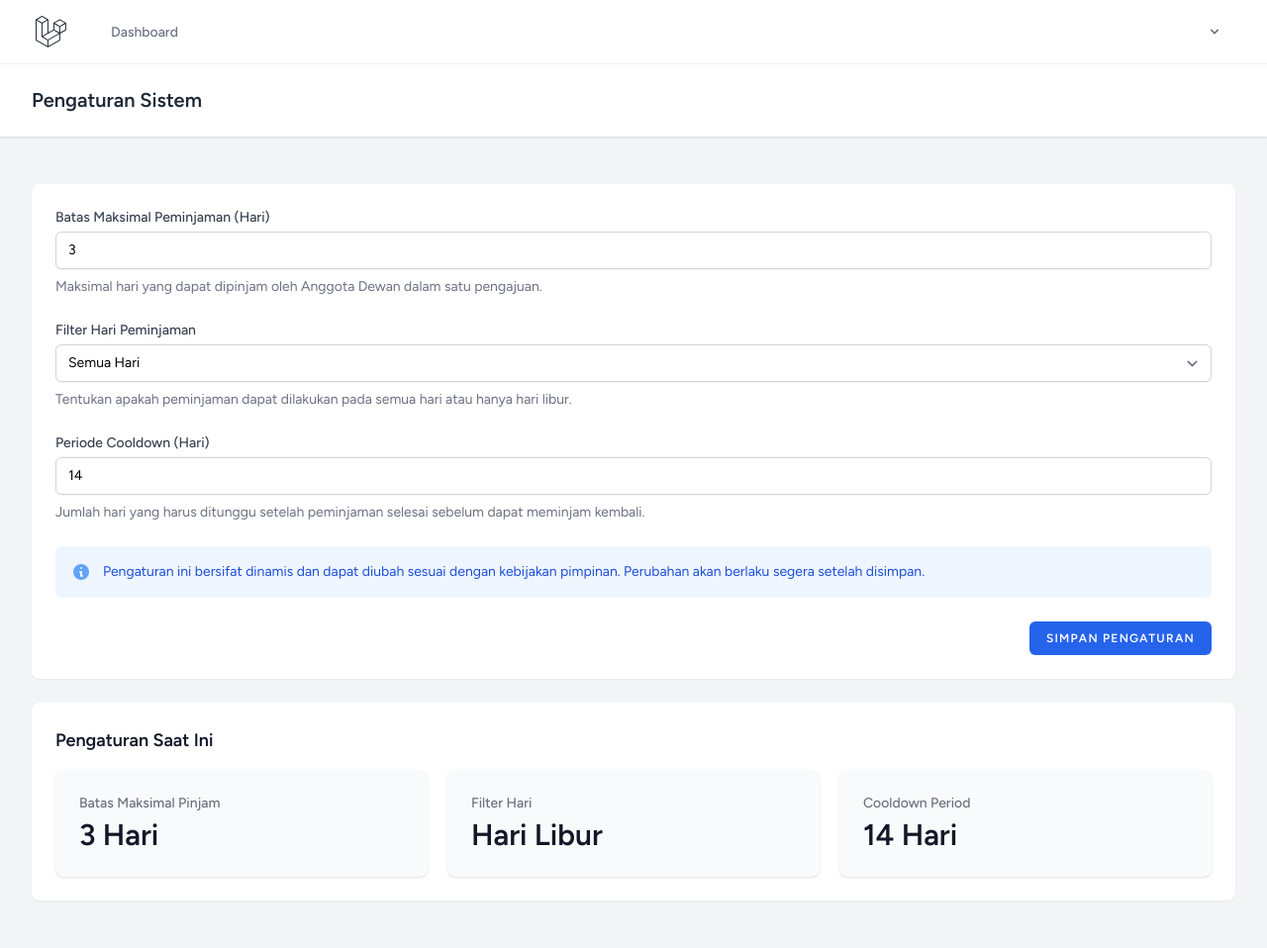
After one commit to Askarastudio/ekdosetwan, a Laravel app: template resources/views/admin/settings/index.blade.php in a window 1280 px wide. The commit adds this page. Shown: the whole page at 99% size. Run offline with Laravel 12, Linux system fonts and the light colour scheme; the template is opened without the code that fills it, so the values that code supplies are empty; style sheets or scripts are compiled from the project's sources.

Commit message:
Add settings management, audit logs, and improve navigation
Co-authored-by: Askarastudio <107206327+Askarastudio@users.noreply.github.com>

```diff
--- /dev/null
+++ b/resources/views/admin/settings/index.blade.php
@@ -0,0 +1,135 @@
+<x-app-layout>
+    <x-slot name="header">
+        <h2 class="font-semibold text-xl text-gray-800 leading-tight">
+            {{ __('Pengaturan Sistem') }}
+        </h2>
+    </x-slot>
+
+    <div class="py-12">
+        <div class="max-w-7xl mx-auto sm:px-6 lg:px-8">
+            @if(session('success'))
+            <div class="bg-green-50 border-l-4 border-green-400 p-4 mb-6">
+                <p class="text-sm text-green-700">{{ session('success') }}</p>
+            </div>
+            @endif
+
+            <div class="bg-white overflow-hidden shadow-sm sm:rounded-lg">
+                <div class="p-6">
+                    <form action="{{ route('admin.settings.update') }}" method="POST">
+                        @csrf
+
+                        <div class="space-y-6">
+                            <!-- Batas Maksimal Pinjam -->
+                            <div>
+                                <label for="batas_maksimal_pinjam" class="block text-sm font-medium text-gray-700">
+                                    Batas Maksimal Peminjaman (Hari)
+                                </label>
+                                <div class="mt-1">
+                                    <input type="number" name="batas_maksimal_pinjam" id="batas_maksimal_pinjam"
+                                        value="{{ old('batas_maksimal_pinjam', $settings->get('batas_maksimal_pinjam')->value ?? 3) }}"
+                                        min="1" max="30" required
+                                        class="block w-full rounded-md border-gray-300 shadow-sm focus:border-indigo-500 focus:ring-indigo-500 sm:text-sm">
+                                </div>
+                                <p class="mt-2 text-sm text-gray-500">
+                                    Maksimal hari yang dapat dipinjam oleh Anggota Dewan dalam satu pengajuan.
+                                </p>
+                                @error('batas_maksimal_pinjam')
+                                <p class="mt-1 text-sm text-red-600">{{ $message }}</p>
+                                @enderror
+                            </div>
+
+                            <!-- Filter Hari -->
+                            <div>
+                                <label for="filter_hari" class="block text-sm font-medium text-gray-700">
+                                    Filter Hari Peminjaman
+                                </label>
+                                <div class="mt-1">
+                                    <select name="filter_hari" id="filter_hari" required
+                                        class="block w-full rounded-md border-gray-300 shadow-sm focus:border-indigo-500 focus:ring-indigo-500 sm:text-sm">
+                                        <option value="semua" {{ old('filter_hari', $settings->get('filter_hari')->value ?? 'semua') == 'semua' ? 'selected' : '' }}>
+                                            Semua Hari
+                                        </option>
+                                        <option value="hari_libur" {{ old('filter_hari', $settings->get('filter_hari')->value ?? 'semua') == 'hari_libur' ? 'selected' : '' }}>
+                                            Hanya Hari Libur
+                                        </option>
+                                    </select>
+                                </div>
+                                <p class="mt-2 text-sm text-gray-500">
+                                    Tentukan apakah peminjaman dapat dilakukan pada semua hari atau hanya hari libur.
+                                </p>
+                                @error('filter_hari')
+                                <p class="mt-1 text-sm text-red-600">{{ $message }}</p>
+                                @enderror
+                            </div>
+
+                            <!-- Cooldown Period -->
+                            <div>
+                                <label for="cooldown_period" class="block text-sm font-medium text-gray-700">
+                                    Periode Cooldown (Hari)
+                                </label>
+                                <div class="mt-1">
+                                    <input type="number" name="cooldown_period" id="cooldown_period"
+                                        value="{{ old('cooldown_period', $settings->get('cooldown_period')->value ?? 14) }}"
+                                        min="1" max="90" required
+                                        class="block w-full rounded-md border-gray-300 shadow-sm focus:border-indigo-500 focus:ring-indigo-500 sm:text-sm">
+                                </div>
+                                <p class="mt-2 text-sm text-gray-500">
+                                    Jumlah hari yang harus ditunggu setelah peminjaman selesai sebelum dapat meminjam kembali.
+                                </p>
+                                @error('cooldown_period')
+                                <p class="mt-1 text-sm text-red-600">{{ $message }}</p>
+                                @enderror
+                            </div>
+
+                            <!-- Info Box -->
+                            <div class="rounded-md bg-blue-50 p-4">
+                                <div class="flex">
+                                    <div class="flex-shrink-0">
+                                        <svg class="h-5 w-5 text-blue-400" viewBox="0 0 20 20" fill="currentColor">
+                                            <path fill-rule="evenodd" d="M18 10a8 8 0 11-16 0 8 8 0 0116 0zm-7-4a1 1 0 11-2 0 1 1 0 012 0zM9 9a1 1 0 000 2v3a1 1 0 001 1h1a1 1 0 100-2v-3a1 1 0 00-1-1H9z" clip-rule="evenodd" />
+                                        </svg>
+                                    </div>
+                                    <div class="ml-3 flex-1 md:flex md:justify-between">
+                                        <p class="text-sm text-blue-700">
+                                            Pengaturan ini bersifat dinamis dan dapat diubah sesuai dengan kebijakan pimpinan.
+                                            Perubahan akan berlaku segera setelah disimpan.
+                                        </p>
+                                    </div>
+                                </div>
+                            </div>
+                        </div>
+
+                        <div class="mt-6 flex items-center justify-end">
+                            <button type="submit" class="inline-flex items-center px-4 py-2 bg-blue-600 border border-transparent rounded-md font-semibold text-xs text-white uppercase tracking-widest hover:bg-blue-700 focus:bg-blue-700 active:bg-blue-900 focus:outline-none focus:ring-2 focus:ring-indigo-500 focus:ring-offset-2 transition ease-in-out duration-150">
+                                Simpan Pengaturan
+                            </button>
+                        </div>
+                    </form>
+                </div>
+            </div>
+
+            <!-- Current Settings Summary -->
+            <div class="mt-6 bg-white overflow-hidden shadow-sm sm:rounded-lg">
+                <div class="p-6">
+                    <h3 class="text-lg font-semibold text-gray-900 mb-4">Pengaturan Saat Ini</h3>
+                    <dl class="grid grid-cols-1 gap-5 sm:grid-cols-3">
+                        <div class="px-4 py-5 bg-gray-50 shadow rounded-lg overflow-hidden sm:p-6">
+                            <dt class="text-sm font-medium text-gray-500 truncate">Batas Maksimal Pinjam</dt>
+                            <dd class="mt-1 text-3xl font-semibold text-gray-900">{{ $settings->get('batas_maksimal_pinjam')->value ?? 3 }} Hari</dd>
+                        </div>
+                        <div class="px-4 py-5 bg-gray-50 shadow rounded-lg overflow-hidden sm:p-6">
+                            <dt class="text-sm font-medium text-gray-500 truncate">Filter Hari</dt>
+                            <dd class="mt-1 text-3xl font-semibold text-gray-900">
+                                {{ $settings->get('filter_hari')->value == 'semua' ? 'Semua Hari' : 'Hari Libur' }}
+                            </dd>
+                        </div>
+                        <div class="px-4 py-5 bg-gray-50 shadow rounded-lg overflow-hidden sm:p-6">
+                            <dt class="text-sm font-medium text-gray-500 truncate">Cooldown Period</dt>
+                            <dd class="mt-1 text-3xl font-semibold text-gray-900">{{ $settings->get('cooldown_period')->value ?? 14 }} Hari</dd>
+                        </div>
+                    </dl>
+                </div>
+            </div>
+        </div>
+    </div>
+</x-app-layout>
--- a/resources/views/layouts/navigation.blade.php
+++ b/resources/views/layouts/navigation.blade.php
@@ -15,6 +15,30 @@
                     <x-nav-link :href="route('dashboard')" :active="request()->routeIs('dashboard')">
                         {{ __('Dashboard') }}
                     </x-nav-link>
+
+                    @can('view-kendaraan')
+                    <x-nav-link :href="route('admin.kendaraan.index')" :active="request()->routeIs('admin.kendaraan.*')">
+                        {{ __('Kendaraan') }}
+                    </x-nav-link>
+                    @endcan
+
+                    @can('view-supir')
+                    <x-nav-link :href="route('admin.supir.index')" :active="request()->routeIs('admin.supir.*')">
+                        {{ __('Supir') }}
+                    </x-nav-link>
+                    @endcan
+
+                    @can('create-peminjaman')
+                    <x-nav-link :href="route('peminjaman.index')" :active="request()->routeIs('peminjaman.*')">
+                        {{ __('Peminjaman') }}
+                    </x-nav-link>
+                    @endcan
+
+                    @can('view-settings')
+                    <x-nav-link :href="route('admin.settings.index')" :active="request()->routeIs('admin.settings.*')">
+                        {{ __('Pengaturan') }}
+                    </x-nav-link>
+                    @endcan
                 </div>
             </div>
 
```
Also changed, not shown: app/Http/Controllers/Admin/AuditLogController.php (+30 -1 lines), app/Http/Controllers/Admin/SettingController.php (+22 -1 lines), resources/views/admin/audit-logs/index.blade.php (added, +113 -0 lines).
